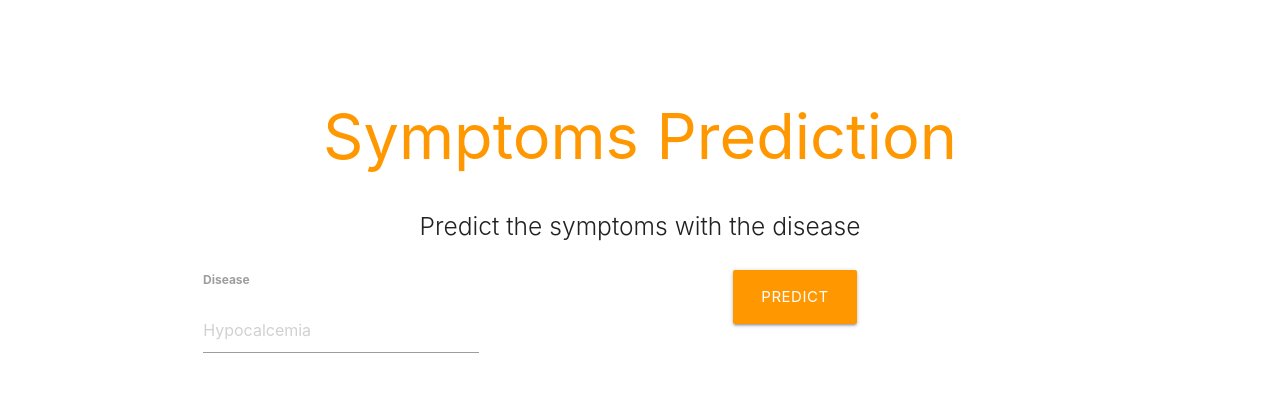
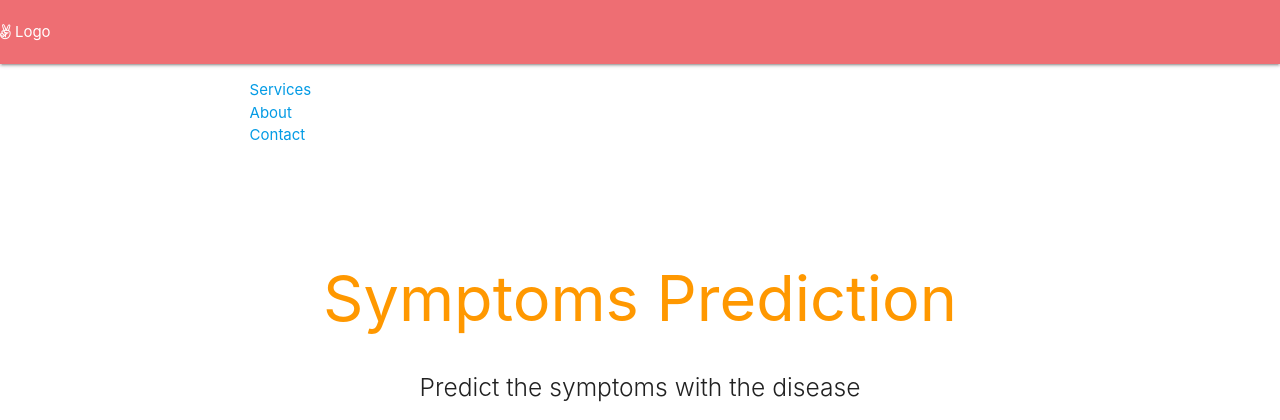
Before and after one commit to ISHWINDERGETHUB/mongodistrict, a Flask app: page /disease in a window 1280 px wide. Shown: the top 420 px of the page. Run offline with Flask 2, Linux system fonts and the light colour scheme; some libraries are stand-ins or nearby versions.

Commit message:
Update disease.html

```diff
--- a/templates/disease.html
+++ b/templates/disease.html
@@ -14,7 +14,39 @@
 
 <body>
 
+  <link href="https://stackpath.bootstrapcdn.com/font-awesome/4.7.0/css/font-awesome.min.css" rel="stylesheet">
+<nav id="navbar" class="">
+  <div class="nav-wrapper">
+    <!-- Navbar Logo -->
+    <div class="logo">
+      <!-- Logo Placeholder for Inlustration -->
+      <a href="#home"><i class="fa fa-angellist"></i> Logo</a>
+    </div>
 
+    <!-- Navbar Links -->
+    <ul id="menu">
+     <li><a href="{{url_for("home")}}">Services</a></li>
+     <li><a href="{{url_for("home2")}}">About</a></li>
+     <li><a href="{{url_for("home3")}}">Contact</a></li>
+    </ul>
+  </div>
+</nav>
+
+
+<!-- Menu Icon -->
+<div class="menuIcon">
+  <span class="icon icon-bars"></span>
+  <span class="icon icon-bars overlay"></span>
+</div>
+
+
+<div class="overlay-menu">
+  <ul id="menu">
+     <li><a href="{{url_for("home")}}">Services</a></li>
+     <li><a href="{{url_for("home2")}}">About</a></li>
+     <li><a href="{{url_for("home3")}}">Contact</a></li>
+    </ul>
+</div>
 
   <div class="section no-pad-bot" id="index-banner">
     <div class="container">
```
